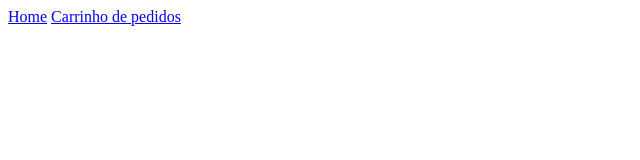
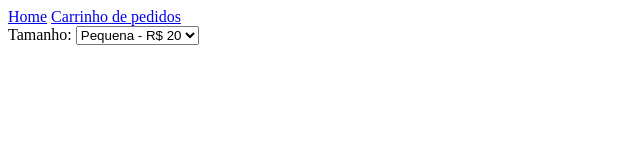
Before and after one commit to codepressionbrazil/pizzaria-app-rr, a plain HTML site: page src/pages/pedido/index.html in a window 1280 px wide. Shown: the whole page, without its empty margins (0-640 px from the left). Drawn offline with Linux system fonts and the light colour scheme.

Commit message:
feat: init order page

```diff
--- a/src/pages/pedido/index.html
+++ b/src/pages/pedido/index.html
@@ -4,7 +4,7 @@
     <meta charset="UTF-8">
     <meta http-equiv="X-UA-Compatible" content="IE=edge">
     <meta name="viewport" content="width=device-width, initial-scale=1.0">
-    <title>Document</title>
+    <title>RR | Pedido!</title>
 </head>
 <body>
     <header>
@@ -13,5 +13,19 @@
             <a href="../confirma">Carrinho de pedidos</a>
         </div>
     </header>
+
+    <main>
+        <form id="order">
+            <label>
+                Tamanho:
+                <select id="size">
+                    <option value="S">Pequena - R$ 20</option>
+                    <option value="M">Média - R$ 30</option>
+                    <option value="L">Grande - R$ 40</option>
+                    <option value="F">Família - R$ 50</option>
+                </select>
+            </label>
+        </form>
+    </main>
 </body>
 </html>
```
